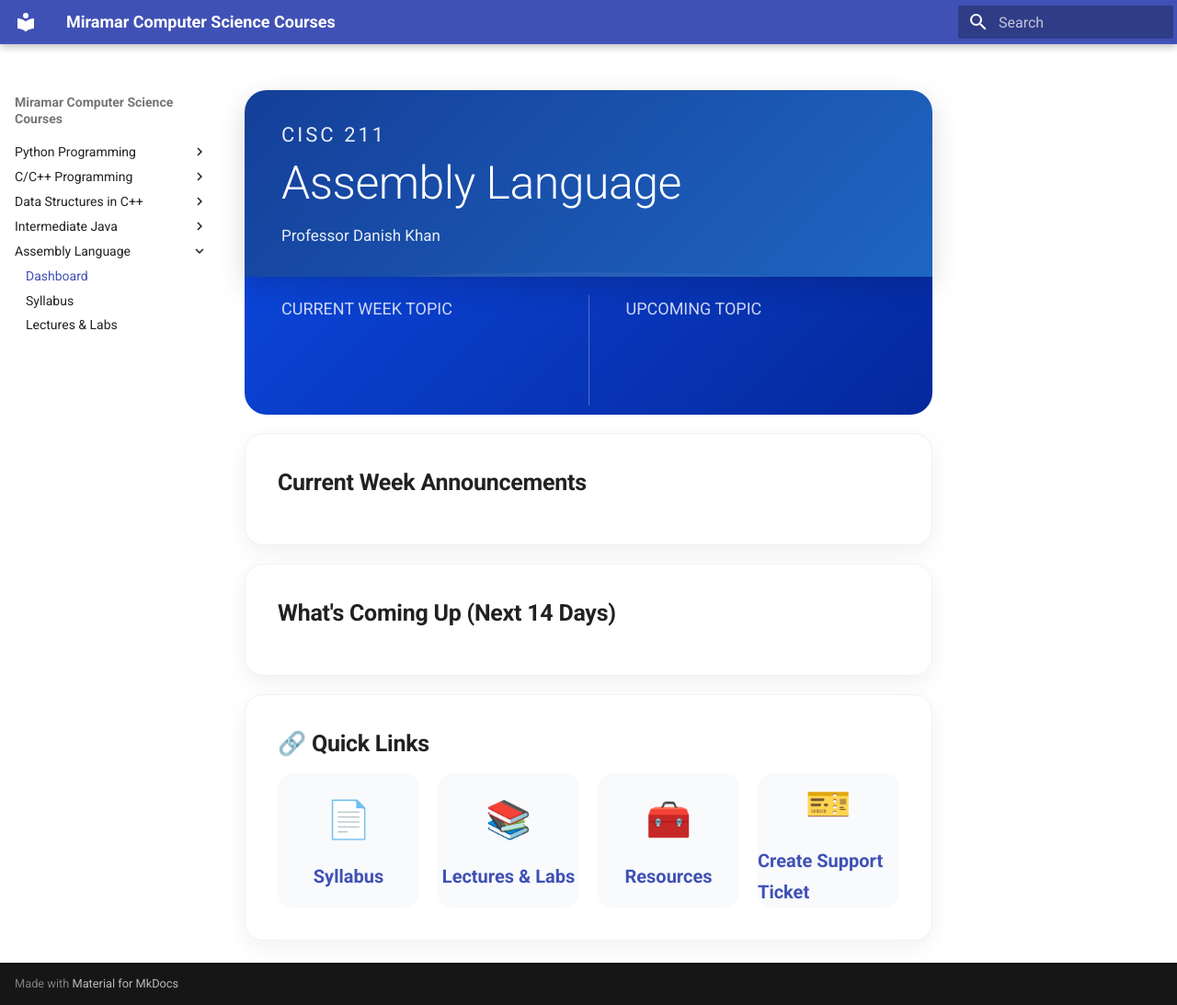
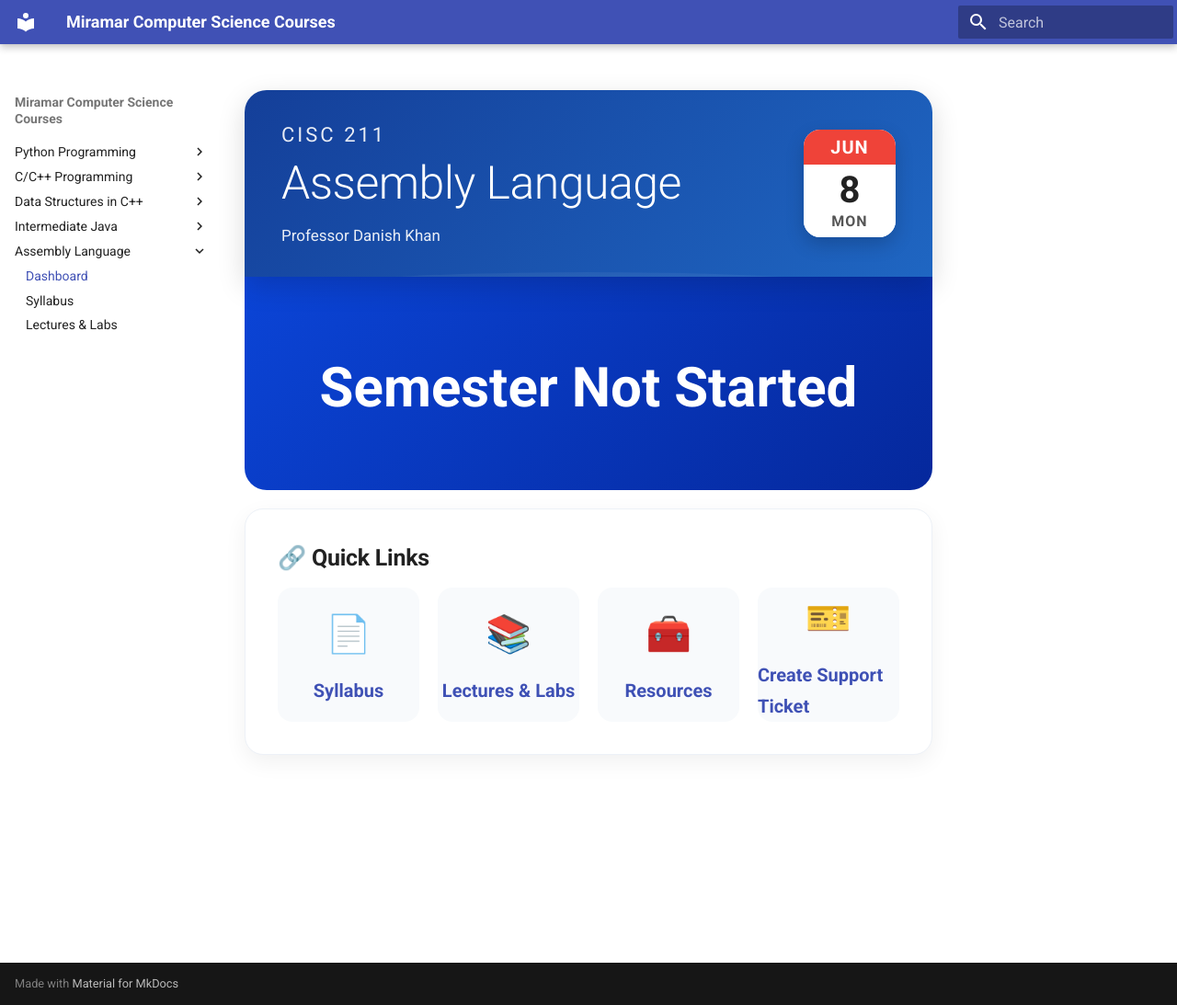
Before and after one commit to d-khan/cisc-courses, an MkDocs documentation site: the page built from docs/assembly/index.md, in a window 1280 px wide and 1093 px high. Shown: the whole window at 92% size. Built offline with MkDocs 1.6.1 and Material for MkDocs 9.7.7, drawn with Linux system fonts in a browser that asks for light colours.

```diff
--- a/docs/assembly/index.md
+++ b/docs/assembly/index.md
@@ -1,4 +1,4 @@
-<script src="javascripts/course.js"></script>
+<script src="../javascripts/course.js"></script>
 
 <div class="course-dashboard">
 
```
Also changed, not shown: site/assembly/index.html, site/index.html.
